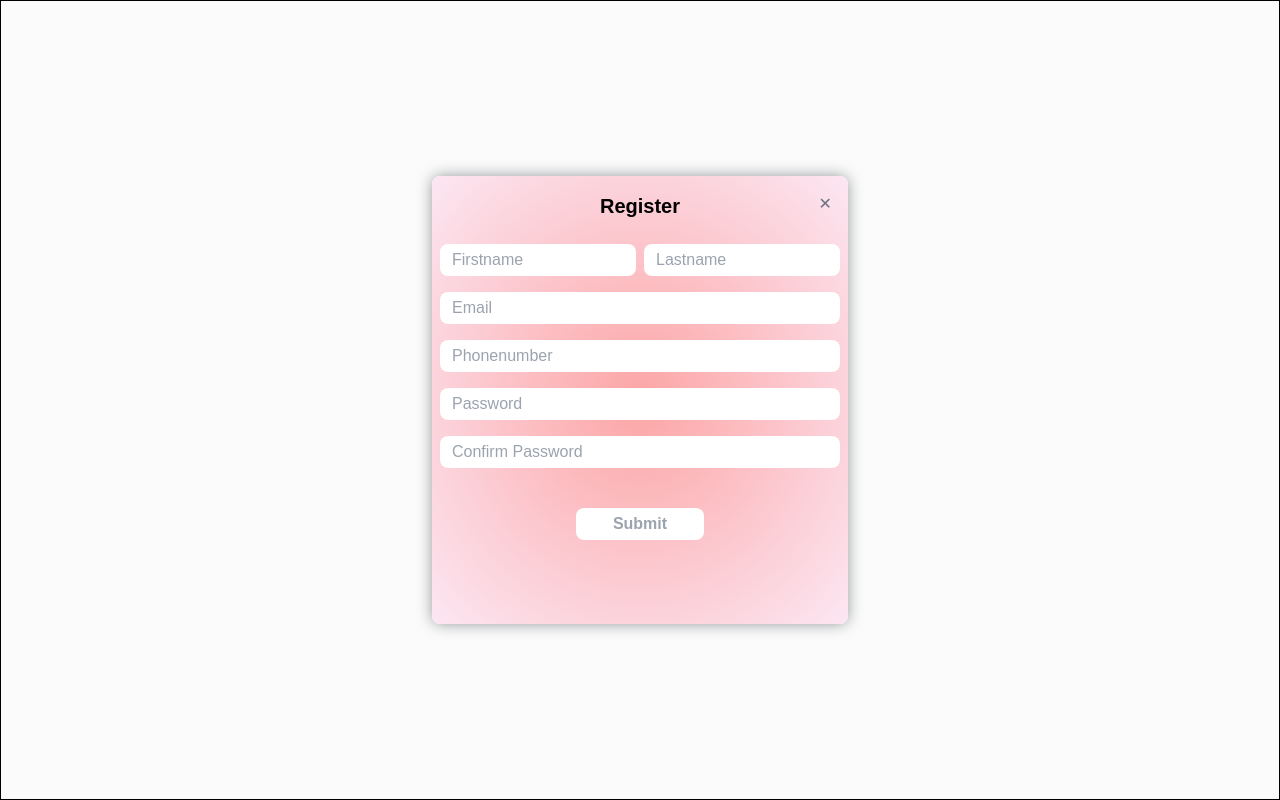
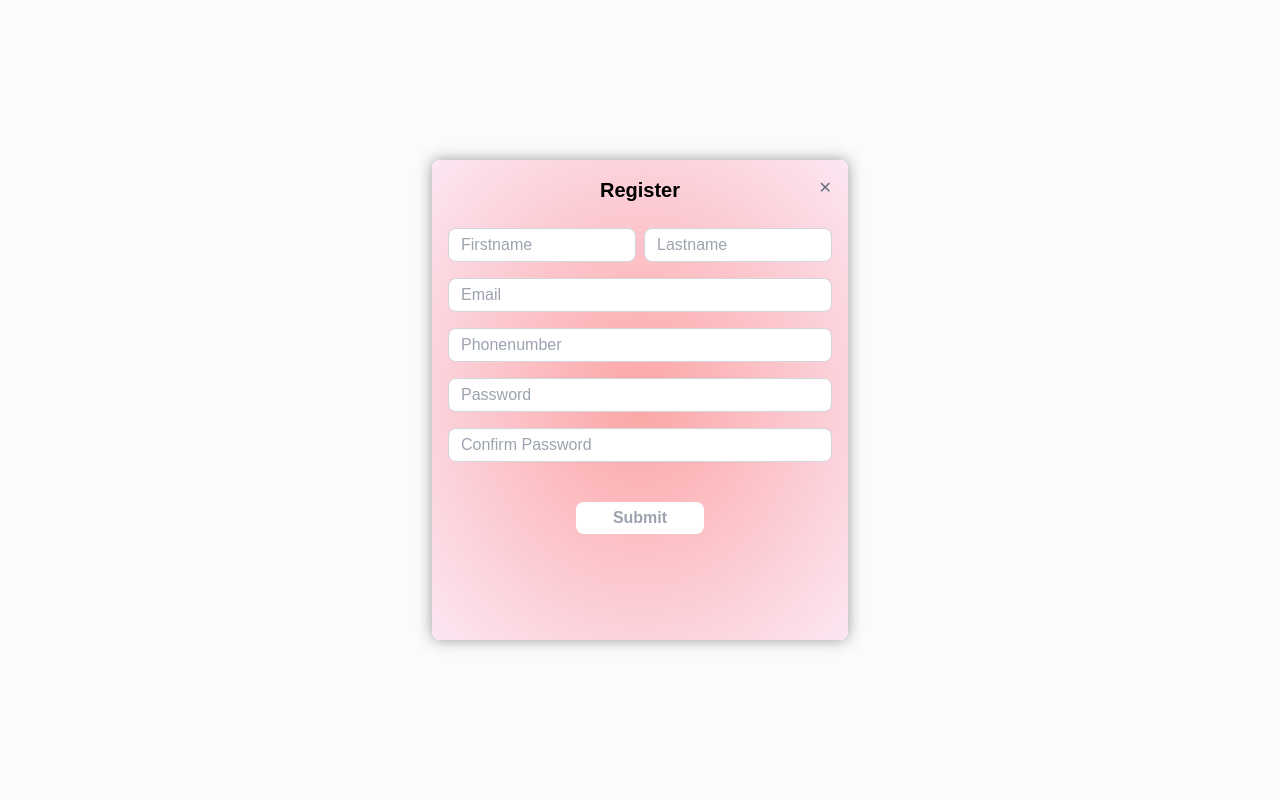
Before and after one commit to tharathep-k/bunny-hungry-web, a React (Vite) app: page /login in a window 1280 px wide. Both pictures are taken after a click on the element "Join us !!!". Built offline with nearby package versions, Linux system fonts and the light colour scheme; a web font is replaced by a local one.

Commit message:
finish:validate-Register

```diff
--- a/index.html
+++ b/index.html
@@ -8,6 +8,7 @@
   </head>
   <body>
     <div id="root"></div>
+    <div id="modal"></div>
     <script type="module" src="/src/main.jsx"></script>
   </body>
 </html>
--- a/package.json
+++ b/package.json
@@ -10,6 +10,7 @@
     "preview": "vite preview"
   },
   "dependencies": {
+    "joi": "^17.9.2",
     "react": "^18.2.0",
     "react-dom": "^18.2.0",
     "react-router-dom": "^6.12.0"
--- a/src/components/Modal.jsx
+++ b/src/components/Modal.jsx
@@ -1,13 +1,15 @@
+import { createPortal } from "react-dom";
+
 export default function Modal({ title, children, width, open, onClose }) {
-  return (
+  return createPortal(
     <>
       {open && (
         <>
           <div className="fixed inset-0 bg-white opacity-70 z-20"></div>
           <div className="fixed inset-0 z-30 ">
-            <div className="flex justify-center items-center min-h-full border border-black ">
+            <div className="flex justify-center items-center min-h-full">
               <div
-                className="h-[28rem] w-full flex flex-col rounded-lg sm:w-[20rem] sm:h-[25rem] bg-[radial-gradient(ellipse_at_center,_var(--tw-gradient-stops))] from-red-300 to-pink-100 shadow-[0_0_15px_rgb(0_0_0/0.4)] px-2 py-4"
+                className="h-[30rem] w-full flex flex-col rounded-lg sm:w-[22rem] sm:h-[30rem] bg-[radial-gradient(ellipse_at_center,_var(--tw-gradient-stops))] from-red-300 to-pink-100 shadow-[0_0_15px_rgb(0_0_0/0.4)] px-2 py-4"
                 style={{ maxWidth: `${width}rem` }}
               >
                 <div className="flex justify-between px-2">
@@ -26,6 +28,7 @@ export default function Modal({ title, children, width, open, onClose }) {
           </div>
         </>
       )}
-    </>
+    </>,
+    document.getElementById("modal")
   );
 }
--- /dev/null
+++ b/src/features/auth/components/InputErrorMessage.jsx
@@ -0,0 +1,3 @@
+export default function InputErrorMessage({ message }) {
+  return <div className="text-xs text-red-600">{message}</div>;
+}
--- a/src/features/auth/components/RegisterInput.jsx
+++ b/src/features/auth/components/RegisterInput.jsx
@@ -1,9 +1,23 @@
-export default function RegisterInput({ placeholder }) {
+import createClasses from "../../../utils/create-classes";
+
+export default function RegisterInput({ placeholder, value, onChange, name, isInValid }) {
+  const defaultClassname =
+    "block w-full py-1 px-3 rounded-lg outline-none focus:ring";
+  const className = createClasses(
+    defaultClassname,
+    isInValid
+      ? "border border-red-600 focus:ring-2 focus:ring-red-400"
+      : "border border-gray-300 focus:ring-green-200 focus:border-green-200"
+  );
+
   return (
     <input
       type="text"
-      className="block w-full border-gray-300 py-1 px-3 rounded-lg outline-none focus:ring focus:ring-green-200 focus:border-green-200"
+      className={className}
       placeholder={placeholder}
+      value={value}
+      onChange={onChange}
+      name={name}
     />
   );
 }
--- a/src/features/auth/components/RigisterForm.jsx
+++ b/src/features/auth/components/RigisterForm.jsx
@@ -1,25 +1,98 @@
+import { useState } from "react";
+import validateRegister from "../validator/validate-register";
 import RegisterInput from "./RegisterInput";
+import InputErrorMessage from "./InputErrorMessage";
+
+const initialInput = {
+  firstName: "",
+  lastName: "",
+  email: "",
+  phoneNumber: "",
+  password: "",
+  confirmPassword: "",
+};
 
 export default function RegisterForm() {
+  const [input, setInput] = useState(initialInput);
+  const [error, setError] = useState({});
+
+  const handleChangeInput = (e) =>
+    setInput({ ...input, [e.target.name]: e.target.value });
+
+  const handleSubmitForm = (e) => {
+    e.preventDefault();
+    const result = validateRegister(input);
+    if (result) {
+      return setError(result);
+    }
+  };
+
   return (
-      <div className="grid grid-cols-2 pt-6 gap-2 gap-y-4">
+    <form onSubmit={handleSubmitForm}>
+      <div className="grid grid-cols-2 pt-6 gap-2 gap-y-4 px-2">
         <div>
-        <RegisterInput placeholder="Firstname" />
+          <RegisterInput
+            name="firstName"
+            placeholder="Firstname"
+            value={input.firstName}
+            onChange={handleChangeInput}
+            isInValid={error.firstName}
+          />
+          {error.firstName && <InputErrorMessage message={error.firstName} />}
         </div>
         <div>
-        <RegisterInput placeholder="Lastname" />
+          <RegisterInput
+            name="lastName"
+            placeholder="Lastname"
+            value={input.lastName}
+            onChange={handleChangeInput}
+            isInValid={error.lastName}
+          />
+          {error.lastName && <InputErrorMessage message={error.lastName} />}
         </div>
         <div className="col-span-full">
-        <RegisterInput placeholder="Email" />
+          <RegisterInput
+            name="email"
+            placeholder="Email"
+            value={input.email}
+            onChange={handleChangeInput}
+            isInValid={error.email}
+          />
+          {error.email && <InputErrorMessage message={error.email} />}
         </div>
         <div className="col-span-full">
-        <RegisterInput placeholder="Phonenumber" />
+          <RegisterInput
+            name="phoneNumber"
+            placeholder="Phonenumber"
+            value={input.phoneNumber}
+            onChange={handleChangeInput}
+            isInValid={error.phoneNumber}
+          />
+          {error.phoneNumber && (
+            <InputErrorMessage message={error.phoneNumber} />
+          )}
         </div>
         <div className="col-span-full">
-        <RegisterInput placeholder="Password" />
+          <RegisterInput
+            name="password"
+            placeholder="Password"
+            value={input.password}
+            onChange={handleChangeInput}
+            isInValid={error.password}
+          />
+          {error.password && <InputErrorMessage message={error.password} />}
         </div>
         <div className="col-span-full">
-        <RegisterInput placeholder="Confirm Password" />
+          <RegisterInput
+            name="confirmPassword"
+            placeholder="Confirm Password"
+            value={input.confirmPassword}
+            onChange={handleChangeInput}
+            isInValid={error.confirmPassword}
+          />
+          {error.confirmPassword && (
+            <InputErrorMessage message={error.confirmPassword} />
+          )}
         </div>
         <div className="pt-6 flex justify-center col-span-full">
           <button className="h-[2rem] w-[8rem] sm:w-[6rem] sm:h-[2rem] sm:text-[14px] rounded-lg font-semibold bg-white text-gray-400 hover:bg-green-200 hover:text-white">
@@ -27,5 +100,6 @@ export default function RegisterForm() {
           </button>
         </div>
       </div>
-    )
+    </form>
+  );
 }
--- /dev/null
+++ b/src/features/auth/validator/validate-register.js
@@ -0,0 +1,41 @@
+import Joi from "joi";
+
+const regiterSchema = Joi.object({
+  firstName: Joi.string().trim().required().messages({
+    "string.empty": "Firstname is required.",
+  }),
+  lastName: Joi.string().trim().required().messages({
+    "string.empty": "Lastname is required.",
+  }),
+  email: Joi.string().email({ tlds: false }).messages({
+    "string.empty": "Invalid email address.",
+  }),
+  phoneNumber: Joi.string()
+    .pattern(/^[0-9]{10}$/)
+    .messages({
+      "string.empty": "Phonenumber is required.",
+      "string.pattern.base": "Phone number is required.",
+    }),
+  password: Joi.string()
+    .pattern(new RegExp("^[a-zA-Z0-9]{6,30}$"))
+    .trim()
+    .required()
+    .messages({
+      "string.empty": "Password is required.",
+      "string.pattern.base": "Password must be at least 6 characters.",
+    }),
+  confirmPassword: Joi.string().valid(Joi.ref("password")).messages({
+    "any.only": "Password and Confrimpassword did not match.",
+    "string.empty": "Confirm password is required.",
+  }),
+});
+
+export default function validateRegister(input) {
+  const { error } = regiterSchema.validate(input, { abortEarly: false });
+  if (error) {
+    return error.details.reduce((acc, el) => {
+      acc[el.path[0]] = el.message;
+      return acc;
+    }, {});
+  }
+}
--- /dev/null
+++ b/src/utils/create-classes.js
@@ -0,0 +1 @@
+export default (...classes) => classes.join(" ")
```
Also changed, not shown: 1 other file (tests, documents, lock files or other folders). Lines whose indentation alone changed are shown as unchanged.
